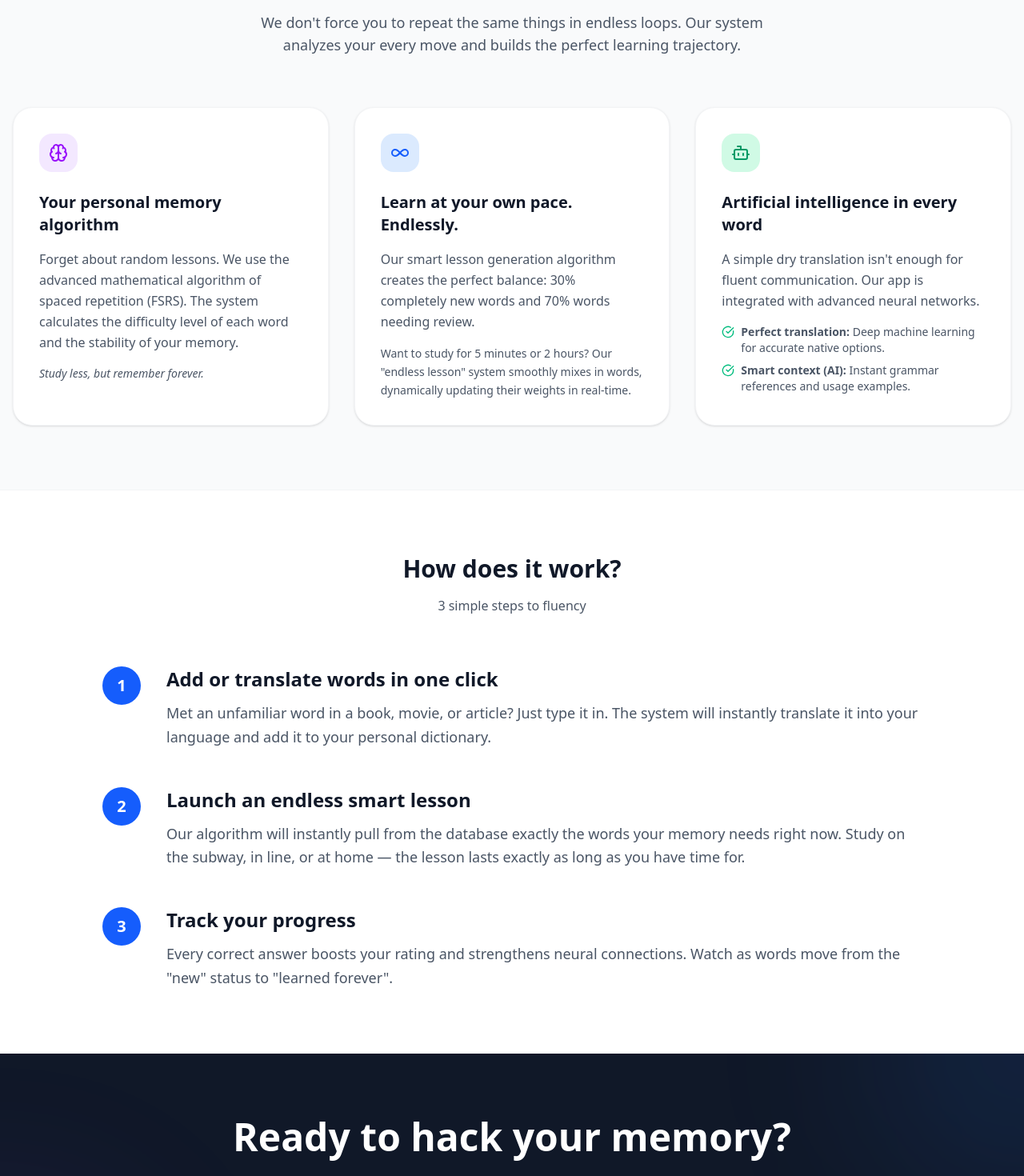
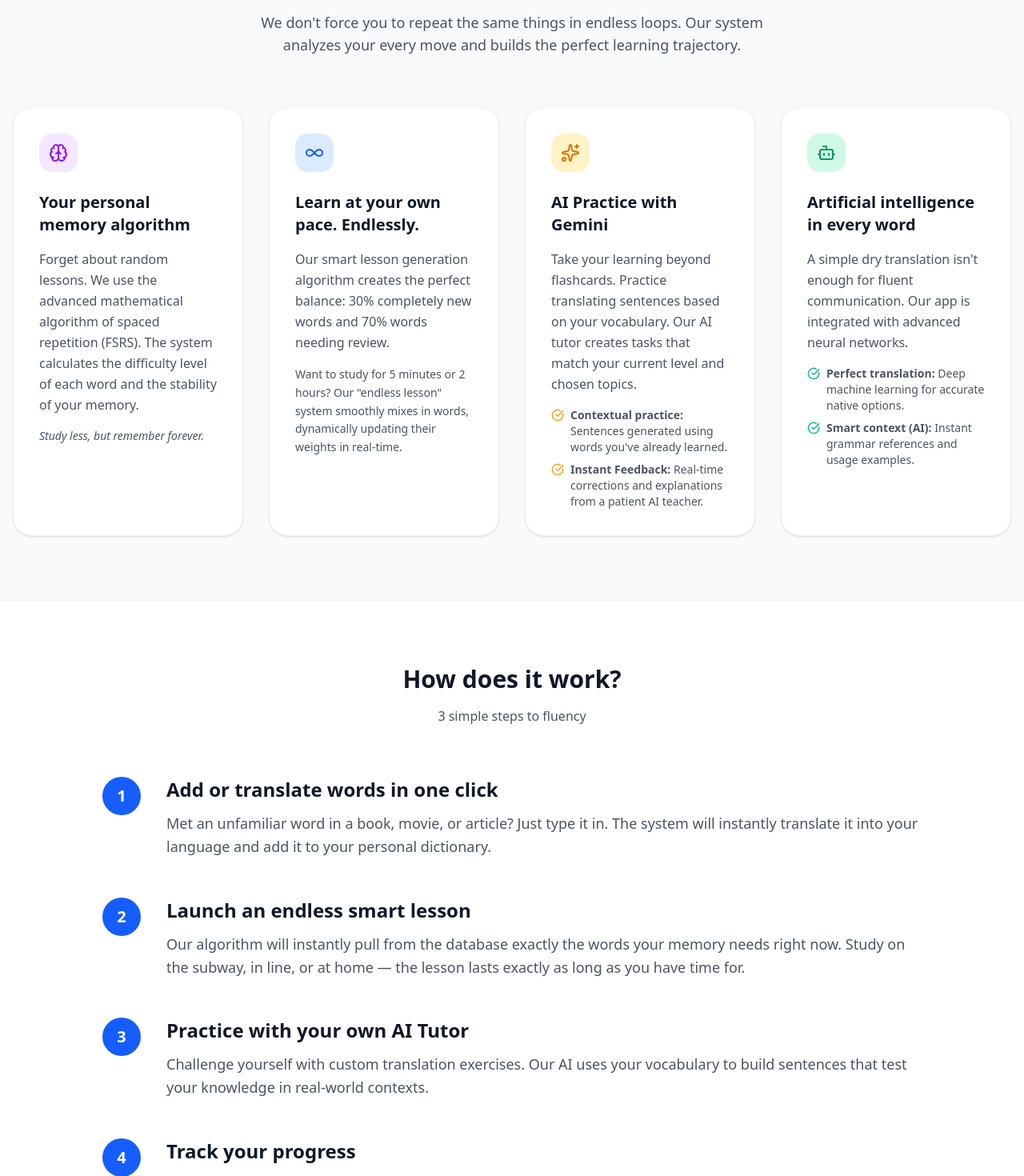
Before and after one commit to StasTolmachov/synaply, a Next.js app in the folder frontend_app/: page / in a window 1280 px wide. Shown: the part 720-2190 px from the top of the page at 80% size. Built offline with nearby package versions, Linux system fonts and the light colour scheme; no server answers.

Commit message:
Integrate enhanced AI practice modules: new "Gemini" features, updated UI layout, and tailored translation exercises

```diff
--- a/frontend_app/src/app/page.tsx
+++ b/frontend_app/src/app/page.tsx
@@ -3,7 +3,7 @@
 import { useEffect, useState } from 'react';
 import { useRouter } from 'next/navigation';
 import Link from 'next/link';
-import { Brain, Zap, Infinity, Bot, ArrowRight, CheckCircle } from 'lucide-react';
+import { Brain, Zap, Infinity, Bot, ArrowRight, CheckCircle, Sparkles, MessageSquare } from 'lucide-react';
 
 export default function LandingPage() {
   const router = useRouter();
@@ -64,7 +64,7 @@ export default function LandingPage() {
           </h1>
           <p className="text-xl text-gray-600 mb-10 max-w-2xl mx-auto leading-relaxed">
             An intelligent language learning system that adapts to your memory.
-            No cramming. No limits. Powered by AI.
+            Personalized AI-powered practice for words you actually use.
           </p>
           <div className="flex flex-col sm:flex-row gap-4 justify-center items-center">
             <Link
@@ -89,7 +89,7 @@ export default function LandingPage() {
             </p>
           </div>
 
-          <div className="grid md:grid-cols-3 gap-8">
+          <div className="grid md:grid-cols-2 lg:grid-cols-4 gap-8">
             <div className="bg-white p-8 rounded-3xl border border-gray-100 shadow-sm hover:shadow-md transition-shadow">
               <div className="w-12 h-12 bg-purple-100 rounded-2xl flex items-center justify-center mb-6">
                 <Brain className="w-6 h-6 text-purple-600" />
@@ -116,6 +116,27 @@ export default function LandingPage() {
                 Want to study for 5 minutes or 2 hours? Our &quot;endless lesson&quot; system smoothly mixes in words,
                 dynamically updating their weights in real-time.
               </p>
+            </div>
+
+            <div className="bg-white p-8 rounded-3xl border border-gray-100 shadow-sm hover:shadow-md transition-shadow">
+              <div className="w-12 h-12 bg-amber-100 rounded-2xl flex items-center justify-center mb-6">
+                <Sparkles className="w-6 h-6 text-amber-600" />
+              </div>
+              <h3 className="text-xl font-bold mb-4">AI Practice with Gemini</h3>
+              <p className="text-gray-600 leading-relaxed">
+                Take your learning beyond flashcards. Practice translating sentences based on your vocabulary.
+                Our AI tutor creates tasks that match your current level and chosen topics.
+              </p>
+              <ul className="mt-4 space-y-2 text-sm text-gray-600">
+                <li className="flex gap-2">
+                  <CheckCircle className="w-4 h-4 text-amber-500 shrink-0 mt-0.5" />
+                  <span><strong>Contextual practice:</strong> Sentences generated using words you've already learned.</span>
+                </li>
+                <li className="flex gap-2">
+                  <CheckCircle className="w-4 h-4 text-amber-500 shrink-0 mt-0.5" />
+                  <span><strong>Instant Feedback:</strong> Real-time corrections and explanations from a patient AI teacher.</span>
+                </li>
+              </ul>
             </div>
 
             <div className="bg-white p-8 rounded-3xl border border-gray-100 shadow-sm hover:shadow-md transition-shadow">
@@ -164,8 +185,13 @@ export default function LandingPage() {
               },
               {
                 step: "3",
+                title: "Practice with your own AI Tutor",
+                description: "Challenge yourself with custom translation exercises. Our AI uses your vocabulary to build sentences that test your knowledge in real-world contexts."
+              },
+              {
+                step: "4",
                 title: "Track your progress",
-                description: "Every correct answer boosts your rating and strengthens neural connections. Watch as words move from the \"new\" status to \"learned forever\"."
+                description: "Every correct answer and successful practice session boosts your rating. Watch as words move from the \"new\" status to \"learned forever\"."
               }
             ].map((item, idx) => (
               <div key={idx} className="flex flex-col md:flex-row gap-8 items-start">
```
